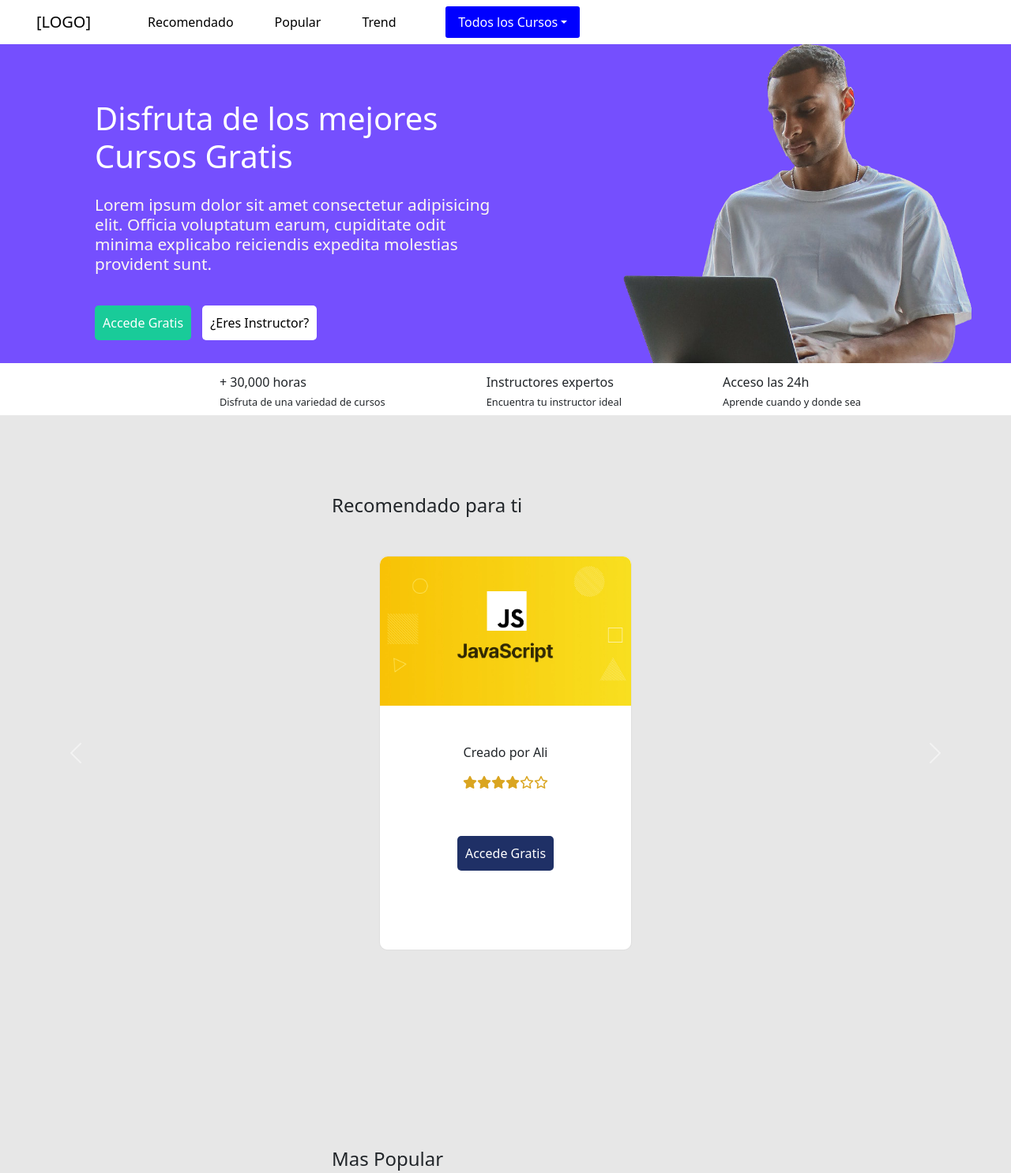
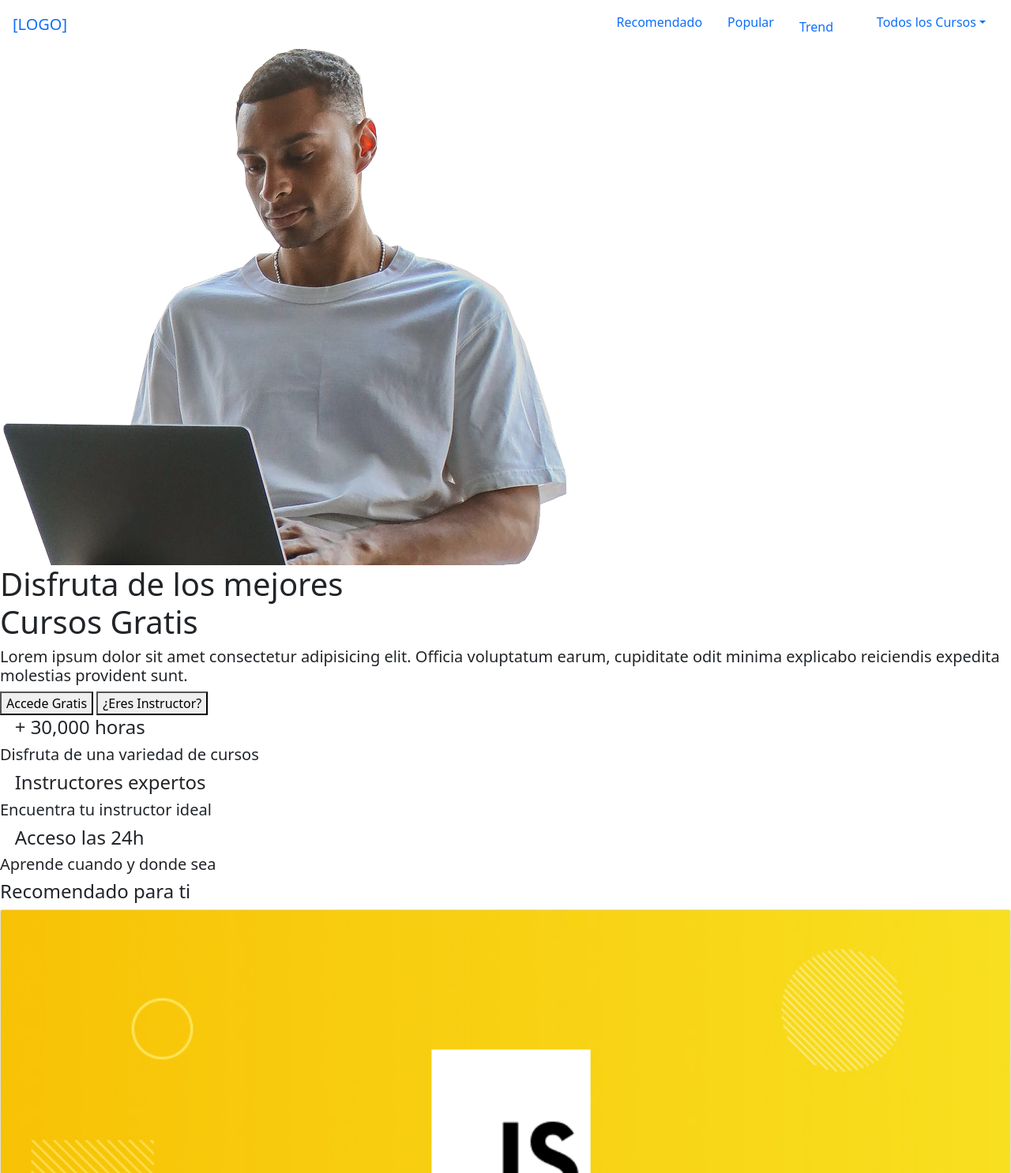
Before and after one commit to Aalii210/Ali, a plain HTML site: page index.html in a window 1280 px wide. Shown: the top 1486 px of the page at 79% size. Drawn offline with nearby package versions, Linux system fonts and the light colour scheme.

Commit message:
Update estilos.css

```diff
--- a/estilos.css
+++ b/estilos.css
@@ -1,226 +1,3 @@
-*{
-    margin: 0px;
-    padding: 0px;
-    box-sizing: border-box;
-}
-
-html,body{
-    width: 100%;
-    min-width: 400px;
-    height: 100%;
-}
-
-/*Logo de la Web y el Menú de Navegación*/
-a.navbar-brand{
-  color: black;
-  margin-left: 30px;
-}
-
-.nav{
-  display: flex!important;
-  flex: 1 !important;
-  margin-left: 40px;
-}
-
-a.nav-link, a.nav-link:hover{
-  color: black;
-}
-
-li.nav-item{
-  margin-right: 20px;
-}
-.icono1{
-  float: right;
-  margin-left: 8px;
-  margin-top: -4px;
-  color: rgba(255, 0, 0, 0.658);
-}
-
-
-.icono1:hover{
-  color:red;
-}
-
-
-li.nav-item.dropdown{
-  background-color: blue;
-  border-radius: 3px;
-  -webkit-border-radius: 3px;
-  -moz-border-radius: 3px;
-  -ms-border-radius: 3px;
-  -o-border-radius: 3px;
-}
-
-a.nav-link.dropdown-toggle{
-  color: white;
-}
-
-
-.dropdown-item:hover{
-  color: white !important;
-  background-color: blue !important;
-}
-
-/*Cabecera*/
-.cabecera{
-  width: 100%;
-  height: 404px;
-  background-color: #754ffe;
-}
-.imagen-cabecera {
-  float: right !important;
-  margin-right: 50px;
-}
-
-.imagen-cabecera img{
-  width: 443px;
-}
-
-.textos-cabecera{
-  padding-top: 70px;
-  width:50%;
-  padding-left: 120px;
-}
-
-.textos-cabecera h1{
-  color: white;
-  margin-bottom: 25px;
-}
-
-.textos-cabecera h5{
-  color: rgb(252, 247, 241);
-  font-size: 1.3rem;
-  margin-bottom: 40px;
-}
-
-.botones1 button{
-  padding: 10px;
-  border: none;
-  border-radius: 5px;
-  -webkit-border-radius: 5px;
-  -moz-border-radius: 5px;
-  -ms-border-radius: 5px;
-  -o-border-radius: 5px;
-}
-
-.boton1{
-  background-color: #19cb99;
-  color: white;
-}
-
-.boton2{
-  background-color:white;
-  margin-left: 10px;
-}
-
-.linea-textos{
-  margin-left: -20px;
-  width: 100%;
-  justify-content: center;
-  display: flex;
-
-  }
-
-
-  .primera-columna,
-  .segunda-columna,
-  .tercera-columna{
-  margin-left: 105px;
-
-  }
-
-  .linea-textos h4{
-    font-size: 1rem;
-    padding-left: 23px;
-    padding-top: 15px;
-
-  }
-
-  .linea-textos h5{
-  font-size: .8rem;
- padding-left: 23px;
-  }
-
-  .icono2{
-   float: left;
-   position: absolute;
-   margin-left: -30px;
-
-}
-
-/*Sliders*/
-.card{
-  margin: 0 auto;
-  width: 25% !important;
-  height: 500px;
-  border-radius: 10px;
-  -webkit-border-radius: 10px;
-  -moz-border-radius: 10px;
-  -ms-border-radius: 10px;
-  -o-border-radius: 10px;
-}
-.card img{
-  width: 100%;
-  border-radius: 10px 10px 0px 0px;
-  -webkit-border-radius: 10px 10px 0px 0px;
-  -moz-border-radius: 10px 10px 0px 0px;
-  -ms-border-radius: 10px 10px 0px 0px;
-  -o-border-radius: 10px 10px 0px 0px;
-}
-
-.card h5{
- text-align: center;
- margin-top: 50px;
- font-size: 1rem;
- margin-bottom: 20px;
-}
-
-.rating{
-  color: goldenrod;
-  display: flex;
-  justify-content: center;
-  margin-bottom: 60px;
-}
-
-.boton3{
-  display: block;
-  margin: 0 auto;
-  border: none;
-  padding: 10px;
-  border-radius: 5px;
-  -webkit-border-radius: 5px;
-  -moz-border-radius: 5px;
-  -ms-border-radius: 5px;
-  -o-border-radius: 5px;
-  background-color: rgb(31, 48, 102);
-  color: white;
-  cursor: pointer;
-}
-
-.boton3:hover{
-  opacity: .9;
-}
-
-article{
-  background-color: rgba(128, 128, 128, 0.192);
-}
-
-h4#scrollspyHeading1{
-  padding-top: 100px;
-  margin-bottom: 50px;
-  padding-left: 420px;
-}
-h4#scrollspyHeading2,
-h4#scrollspyHeading3{
-  padding-top:250px;
-  padding-left: 420px;
-  margin-bottom: 50px;
-
-}
-
-.carousel-indicators button{
-  display: none;
-}
 
 
 
```
